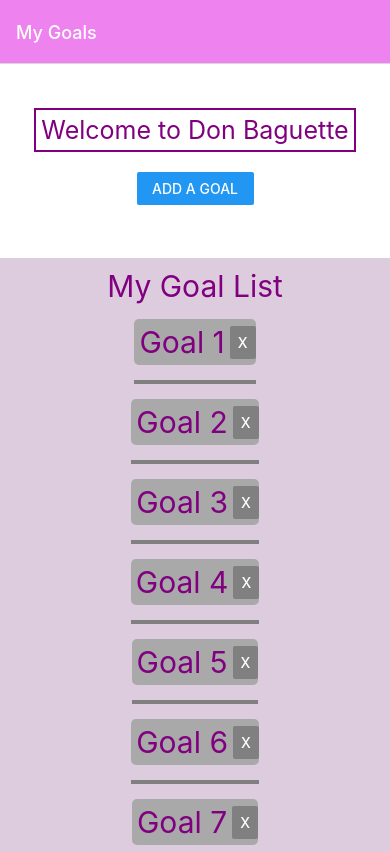
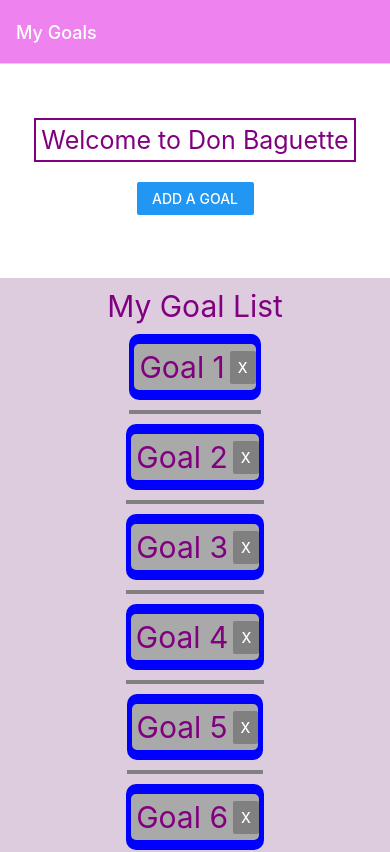
Before and after one commit to haoniu08/mobile2024fall-HN, a React Native app: screen / in a window 390 px wide. Shown: the top 852 px of the page. Built offline with nearby package versions, Linux system fonts and the light colour scheme.

Commit message:
added visual feedback on IOS, used style prop, to change the effect on pressable

```diff
--- a/components/GoalItem.js
+++ b/components/GoalItem.js
@@ -17,7 +17,10 @@ export default function GoalItem({ goalObj, deleteHandler, navigation }) {
       onPress={handlePress}
       // add android_ripple prop
       android_ripple={{color: 'purple'}}
-      // onLongPress={handleDelete}
+      // use style prop to add visual style on IOS
+      style = {({ pressed }) => [
+        styles.pressable, pressed && styles.pressedStyle
+      ]}
     >
       <View style={styles.userInput}>
         <Text style={styles.text}>{goalObj.text}</Text>
@@ -40,4 +43,13 @@ const styles = StyleSheet.create({
       color: 'purple',
       padding: 5,
     },
+    pressable : {
+      backgroundColor: 'blue',
+      padding: 5,
+      borderRadius: 10,
+    },
+    pressedStyle: {
+      opacity: 0.3,
+      backgroundColor: 'purple',
+    },
   });
```
